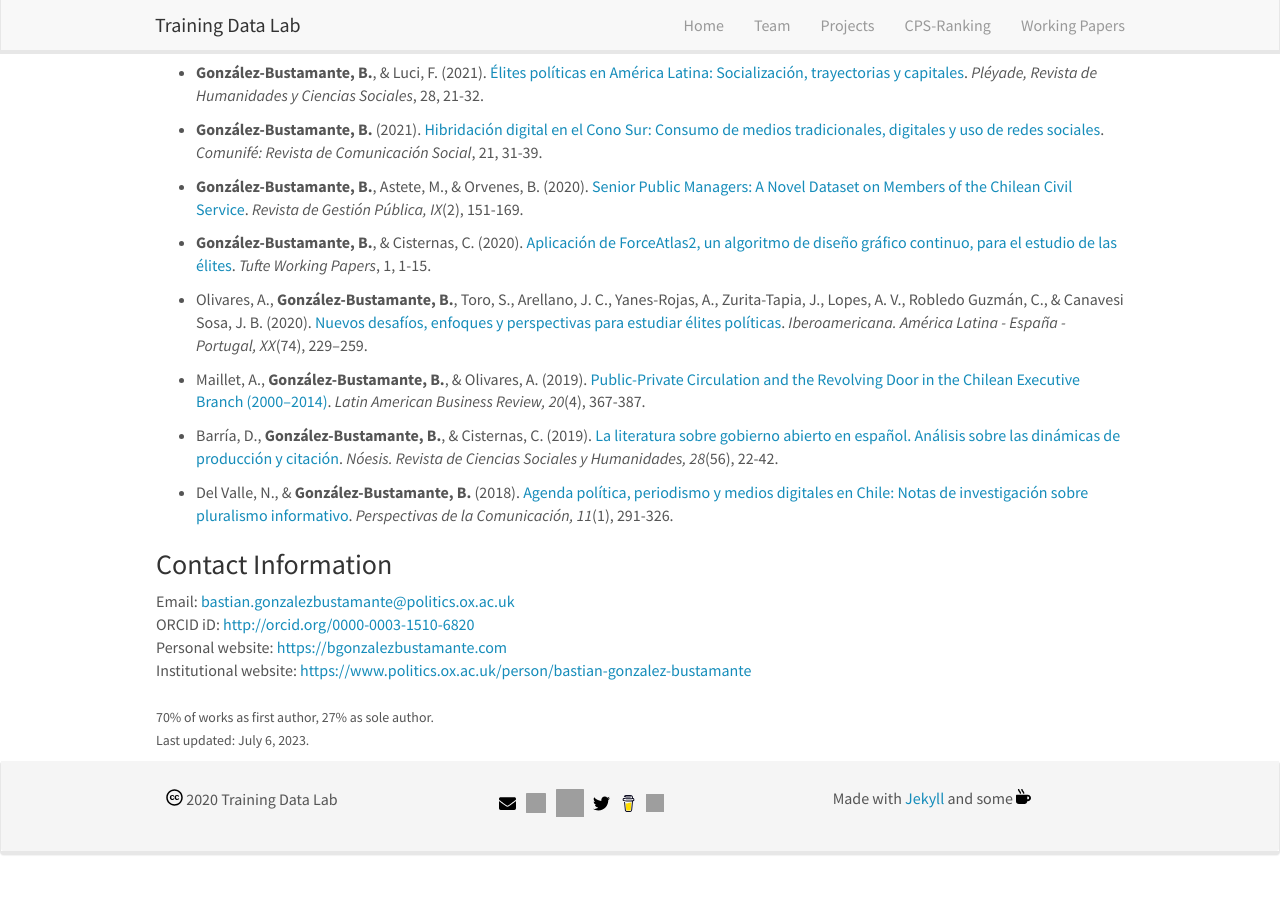
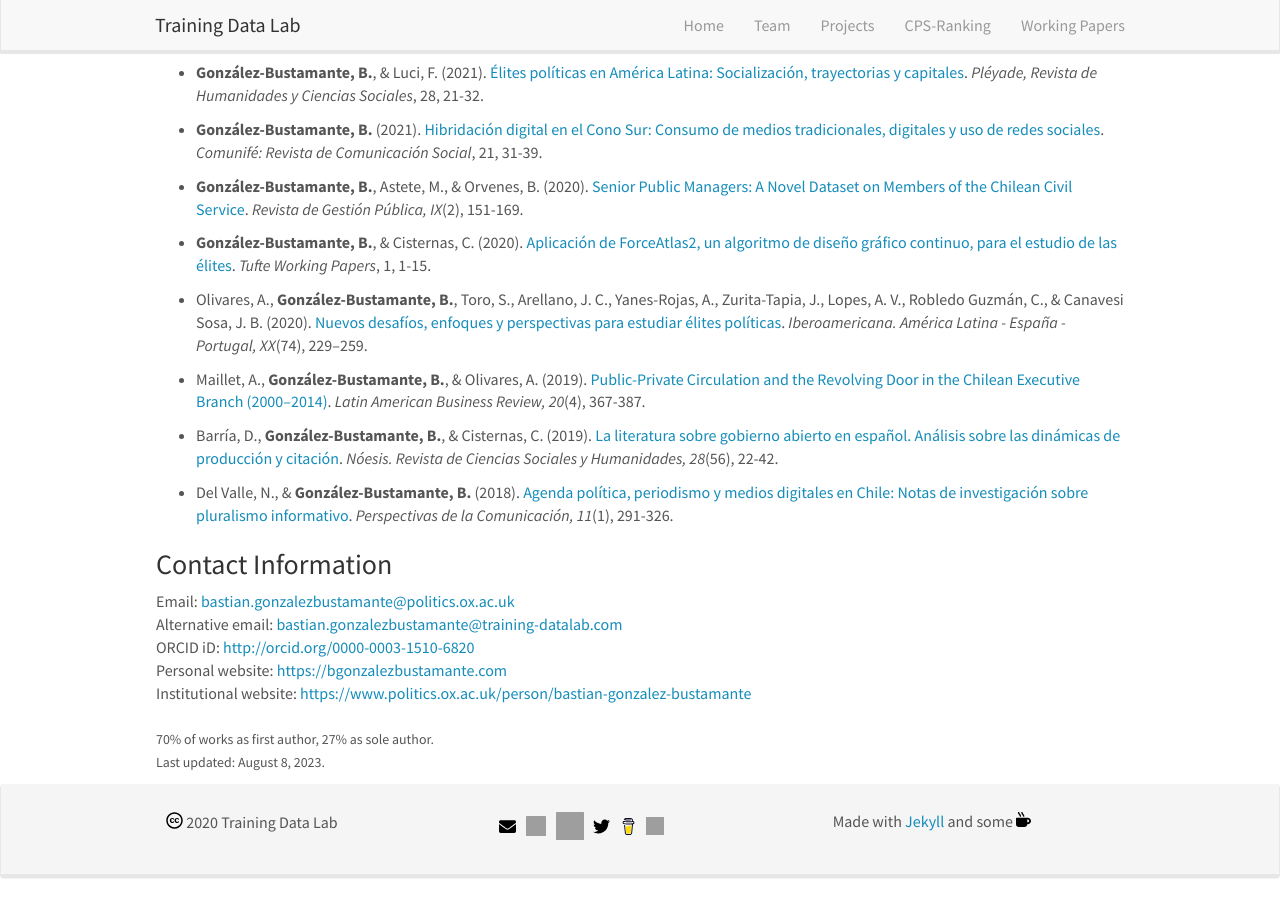
Before and after one commit to training-datalab/old-training-datalab.com, a Jekyll site: the page built from _pages/bgonzalezbustamante.md, in a window 1280 px wide and 900 px high, scrolled down 1970 px. Built offline with Jekyll 4.4.1, drawn with Linux system fonts in a browser that asks for light colours; nearby versions of some CDN libraries; before the commit the page ends 2847 px from its top, so only the background shows below that.

Commit message:
Update bgonzalezbustamante.md

```diff
--- a/_pages/bgonzalezbustamante.md
+++ b/_pages/bgonzalezbustamante.md
@@ -88,9 +88,10 @@ permalink: /team/bgonzalezbustamante/
 
 Email: <a href="mailto:bastian.gonzalezbustamante@politics.ox.ac.uk">bastian.gonzalezbustamante@politics.ox.ac.uk</a><br />
 <!-- Alternative email: <a href="mailto:bastian.gonzalez.b@usach.cl">bastian.gonzalez.b@usach.cl</a><br /> -->
+Alternative email: <a href="mailto:bastian.gonzalezbustamante@training-datalab.com">bastian.gonzalezbustamante@training-datalab.com</a><br />
 ORCID iD: <a href="http://orcid.org/0000-0003-1510-6820" target="_blank">http://orcid.org/0000-0003-1510-6820</a><br />
 Personal website: <a href="https://bgonzalezbustamante.com/" target="_blank">https://bgonzalezbustamante.com</a><br />
 Institutional website: <a href="https://www.politics.ox.ac.uk/person/bastian-gonzalez-bustamante" target="_blank">https://www.politics.ox.ac.uk/person/bastian-gonzalez-bustamante</a><br />
 <br />
 <small>70% of works as first author, 27% as sole author.</small><br />
-<small>Last updated: July 6, 2023.</small>
+<small>Last updated: August 8, 2023.</small>
```
